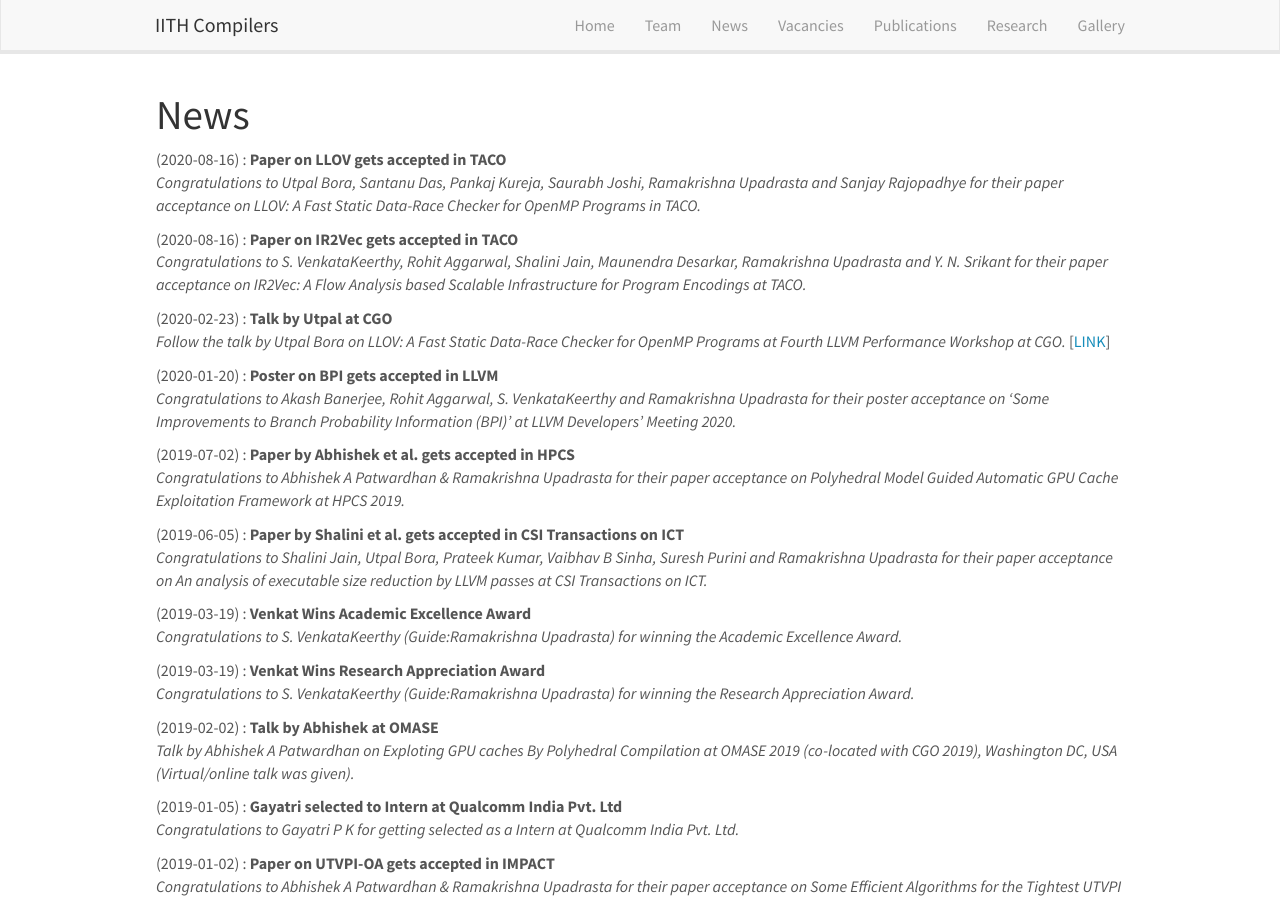
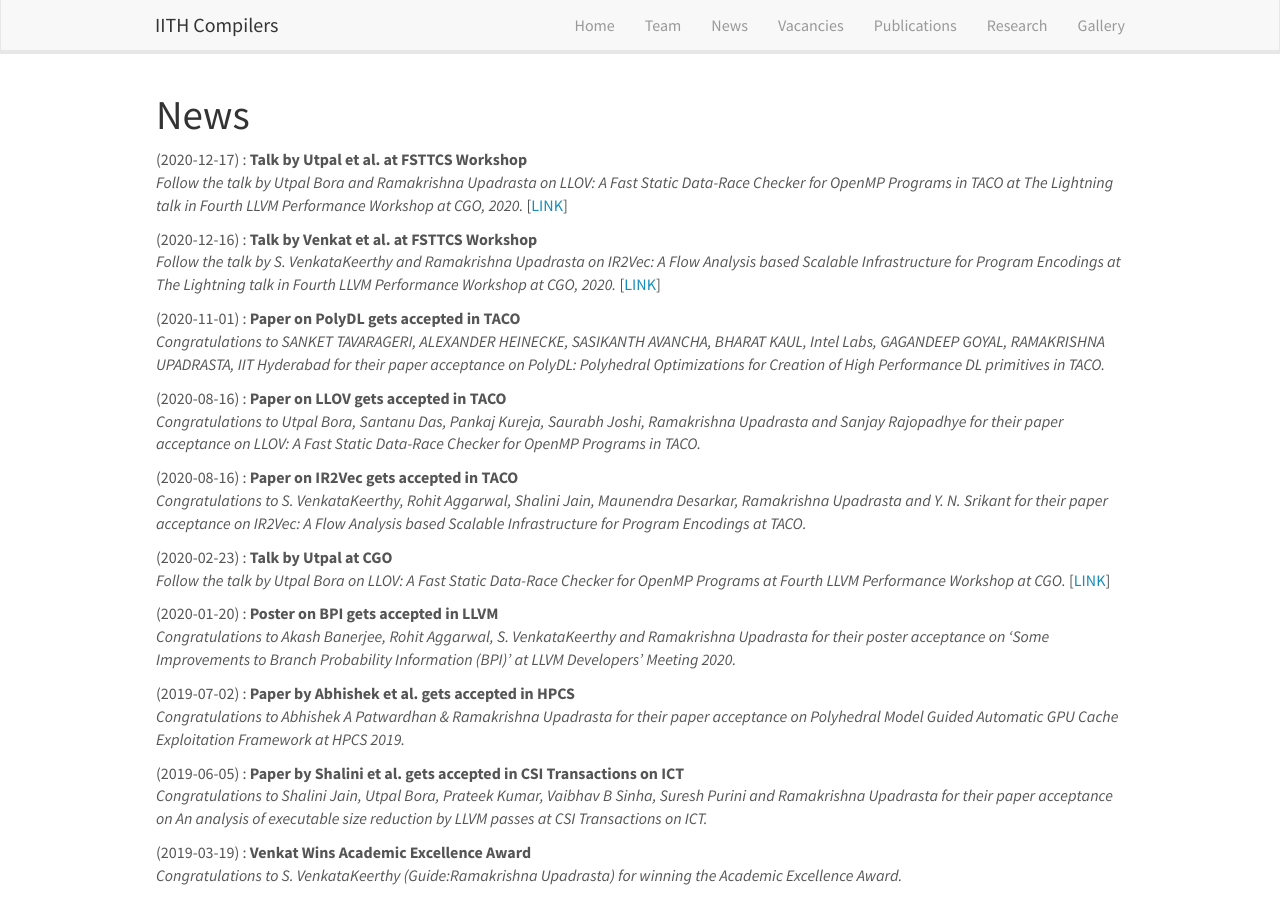
Before and after one commit to utpalbora/compilers.cse.iith.ac.in, a Jekyll site: the page built from _pages/allnews.md, in a window 1280 px wide and 900 px high. Built offline with Jekyll 4.4.1, drawn with Linux system fonts in a browser that asks for light colours; nearby versions of some CDN libraries.

Commit message:
Update news.yml
Updates news.yml with Polydl paper acceptance and FSTTCS talk

```diff
--- a/_data/news.yml
+++ b/_data/news.yml
@@ -1,3 +1,18 @@
+- date: 2020-11-01
+  status: "Paper on PolyDL gets accepted in TACO"
+  url: ""
+  headline: "Congratulations to SANKET TAVARAGERI, ALEXANDER HEINECKE, SASIKANTH AVANCHA, BHARAT KAUL, Intel Labs, GAGANDEEP GOYAL, RAMAKRISHNA UPADRASTA, IIT Hyderabad for their paper acceptance on PolyDL: Polyhedral Optimizations for Creation of High Performance DL primitives in TACO."
+
+- date: 2020-12-16
+  status: "Talk by Venkat et al. at FSTTCS Workshop"
+  url: "https://www.microsoft.com/en-us/research/event/research-highlights-in-programming-languages-fsttcs-2020/"
+  headline: "Follow the talk by S. VenkataKeerthy and Ramakrishna Upadrasta on IR2Vec: A Flow Analysis based Scalable Infrastructure for Program Encodings at The Lightning talk in Fourth LLVM Performance Workshop at CGO, 2020."
+
+- date: 2020-12-17
+  status: "Talk by Utpal et al. at FSTTCS Workshop"
+  url: "https://www.microsoft.com/en-us/research/event/research-highlights-in-programming-languages-fsttcs-2020/"
+  headline: "Follow the talk by Utpal Bora and Ramakrishna Upadrasta on LLOV: A Fast Static Data-Race Checker for OpenMP Programs in TACO at The Lightning talk in Fourth LLVM Performance Workshop at CGO, 2020."
+
 - date: 2018-07-08
   status: "Paper on P4LLLVM gets accepted in P4EU"
   url: ""
```
